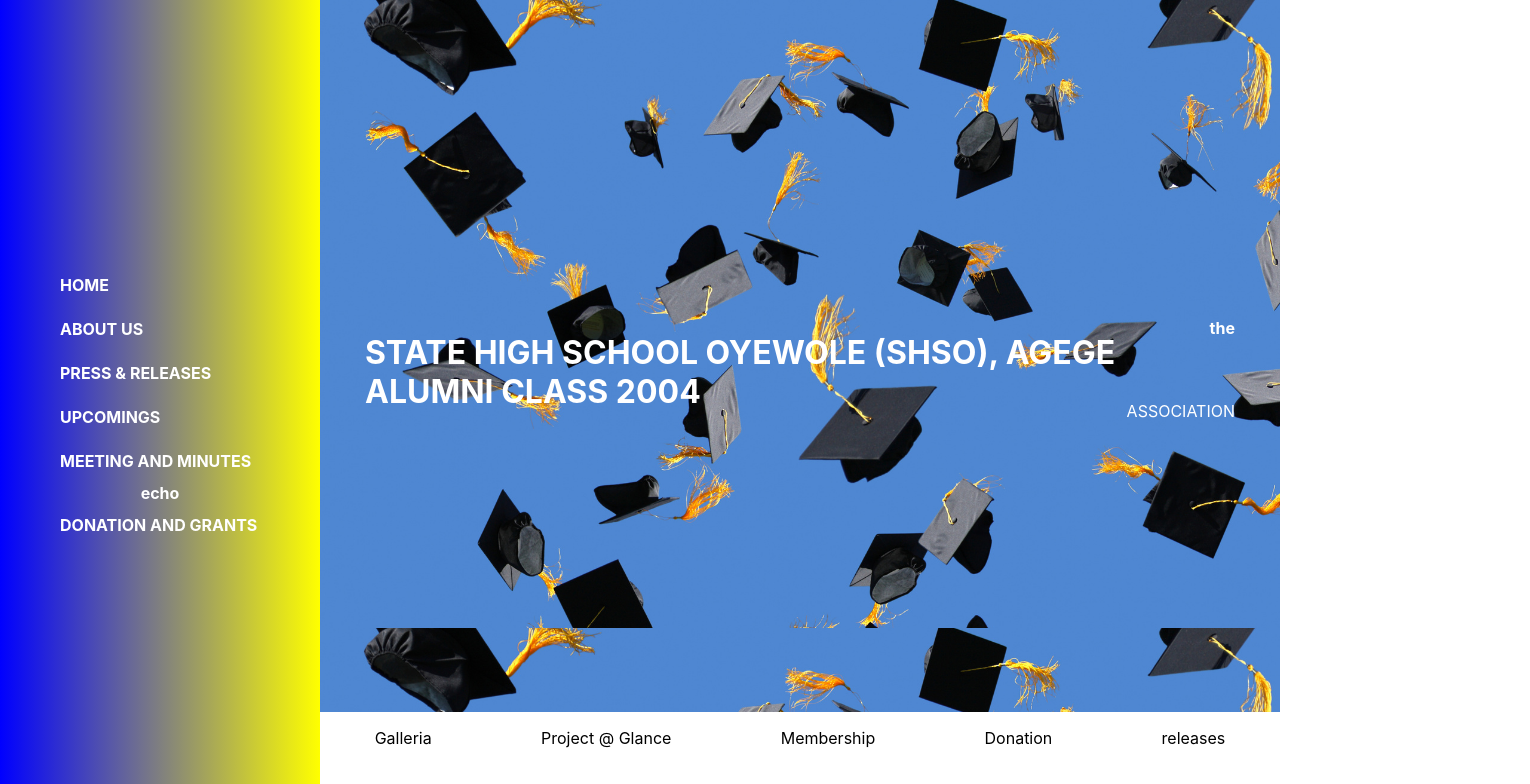
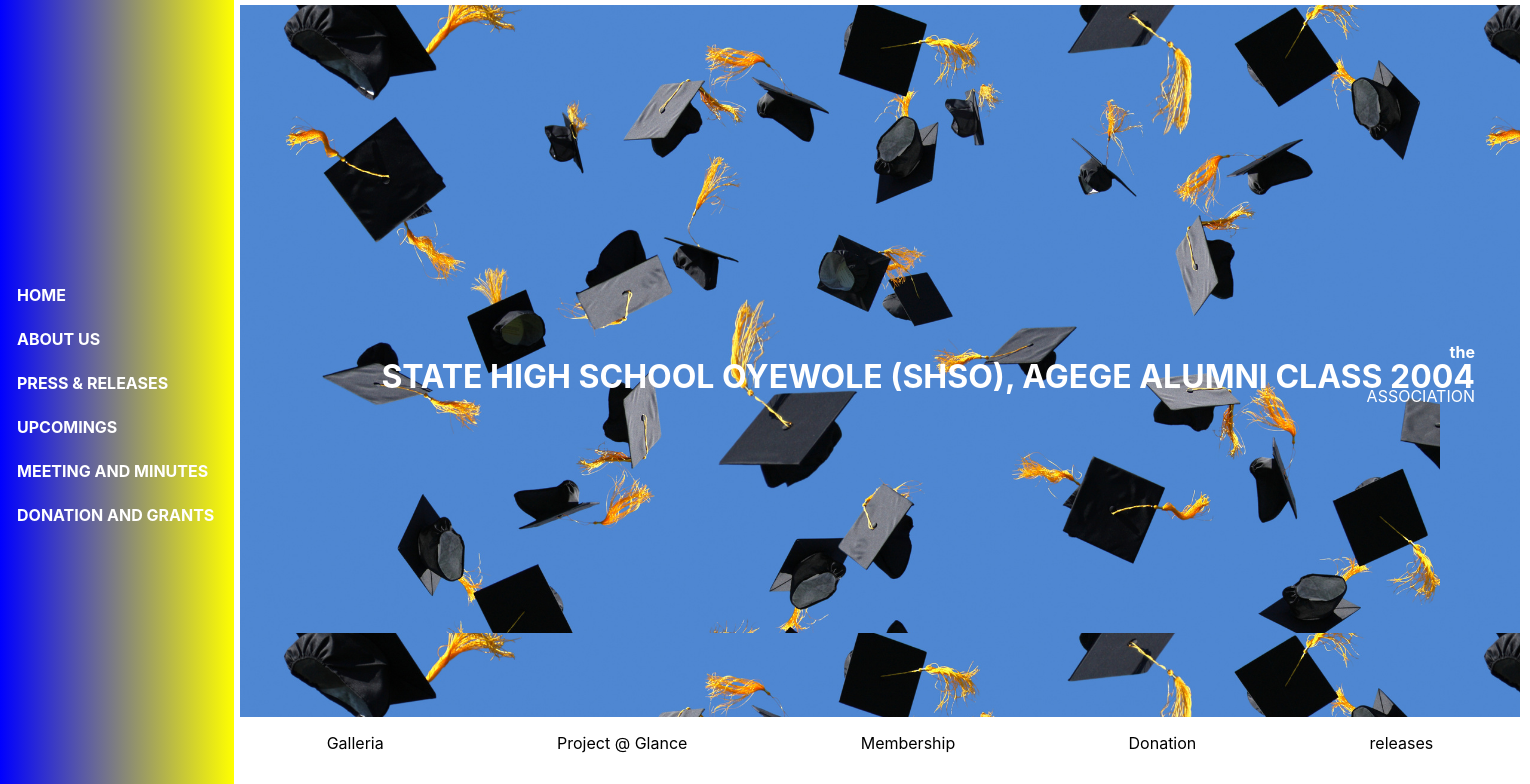
Before and after one commit to henorch/shso, a React (Create React App) app: page / in a window 1280 px wide. Shown: the top 784 px of the page, 1530 px wide, since content can reach past the window. Built offline with nearby package versions, Linux system fonts and the light colour scheme.

Commit message:
first commit

```diff
--- a/src/routes/home/home.route.tsx
+++ b/src/routes/home/home.route.tsx
@@ -10,7 +10,7 @@ const HomeComponent = () => {
                     <p>PRESS & RELEASES</p>
                     <p>UPCOMINGS</p>
                     <p>MEETING AND MINUTES</p>
-                    echo<p>DONATION AND GRANTS</p>
+                    <p>DONATION AND GRANTS</p>
 
                 </div>
                 <div className="content">
@@ -18,7 +18,8 @@ const HomeComponent = () => {
                         <div className="mainer">
                             <h4>the</h4>
                             <b style={{
-                                fontSize:"2em"
+                                fontSize:"2em",
+                                maxWidth:"500px"
                             }}>STATE HIGH SCHOOL OYEWOLE (SHSO), AGEGE ALUMNI CLASS 2004</b>
                             <p>ASSOCIATION</p>
                         </div>
--- a/src/routes/home/home.styles.scss
+++ b/src/routes/home/home.styles.scss
@@ -1,8 +1,7 @@
 .mainContainer{
     width:100%;
-    display:grid;
-    grid-template-columns: 25% auto;
-    position: relative;
+    display:flex;
+
 
     .sideBar{
         height: 100vh;
@@ -13,7 +12,7 @@
         justify-content: center;
         align-items: center;
         color: white;
-        position: relative;
+        position: fixed;
         top:0;
         left: 0;
         font-weight: bold;
@@ -27,11 +26,15 @@
     }
 
     .content{
-        background:transparent;
+        position: relative;
+        left: 240px;
+        top:5px;
+        width: 160vh;
 
         .mainImage{
             background-image: url("../../../public/images/grad.png");
             height:79vh;
+
             display: flex;
             justify-content: right;
             padding: 40px;
```
